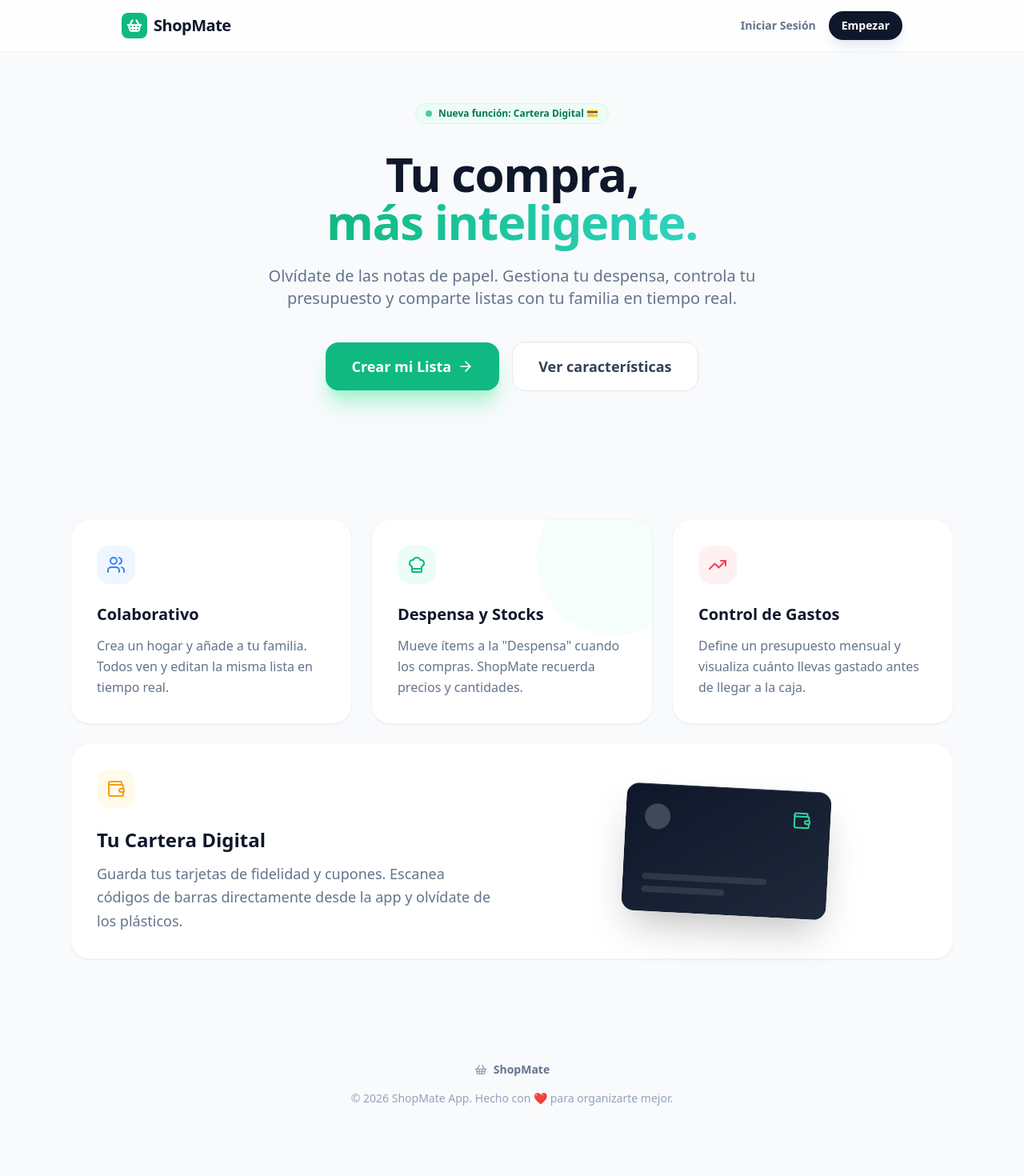
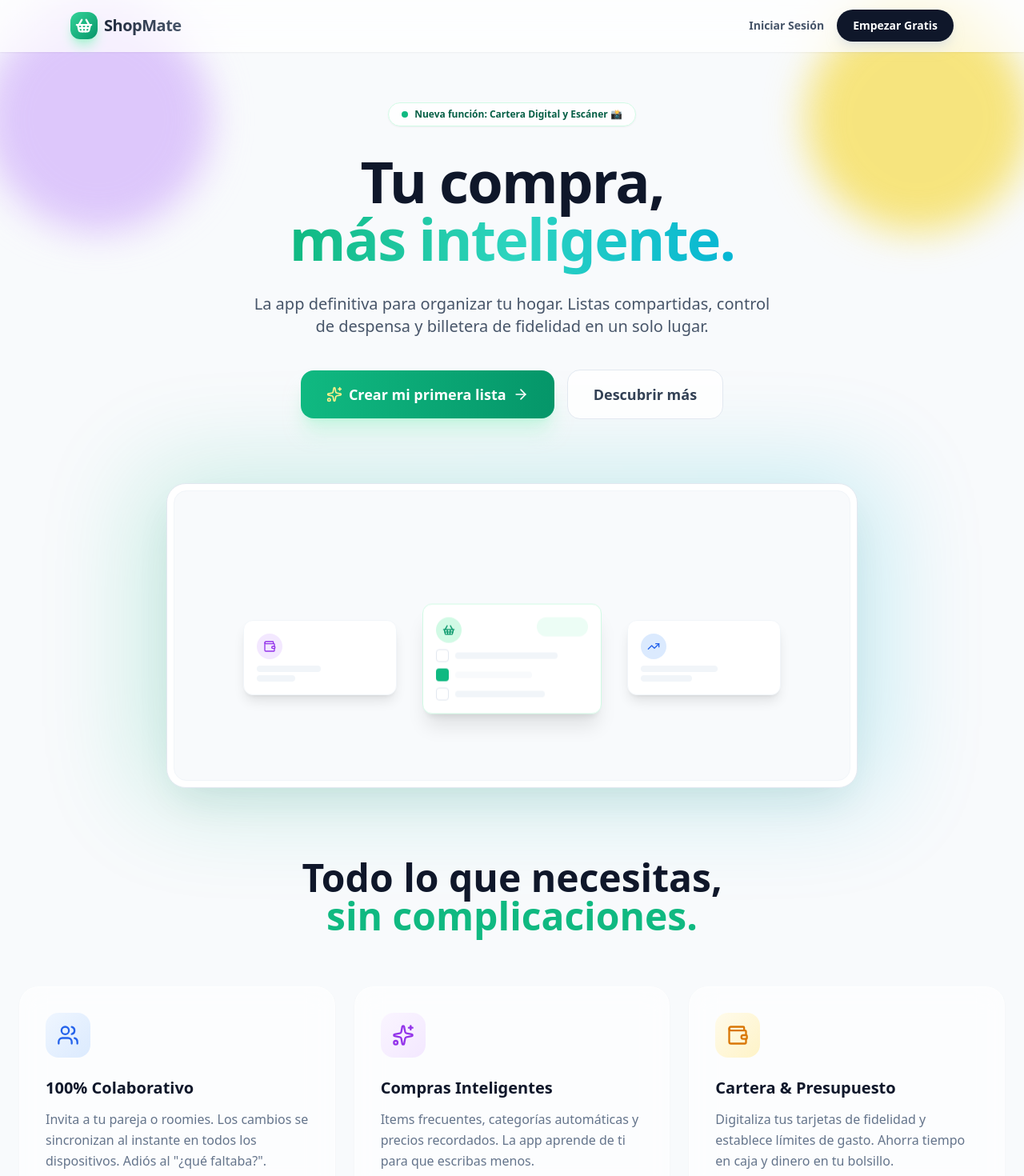
Before and after one commit to koaz-12/shop-mate, a Next.js app in the folder web/: page / in a window 1280 px wide. Shown: the top 1470 px of the page at 80% size. Before the commit the page ends 1431 px from the top, so only its background shows below. Built offline with nearby package versions, Linux system fonts and the light colour scheme; no server answers.

Commit message:
Feat: Premium Landing Page redesign with animations and glassmorphism

```diff
--- a/web/src/app/globals.css
+++ b/web/src/app/globals.css
@@ -90,4 +90,34 @@
     scrollbar-width: none;
     /* Firefox */
   }
+
+  .animation-delay-2000 {
+    animation-delay: 2s;
+  }
+
+  .animation-delay-4000 {
+    animation-delay: 4s;
+  }
 }
+
+@keyframes blob {
+  0% {
+    transform: translate(0px, 0px) scale(1);
+  }
+
+  33% {
+    transform: translate(30px, -50px) scale(1.1);
+  }
+
+  66% {
+    transform: translate(-20px, 20px) scale(0.9);
+  }
+
+  100% {
+    transform: translate(0px, 0px) scale(1);
+  }
+}
+
+.animate-blob {
+  animation: blob 7s infinite;
+}
--- a/web/src/app/page.tsx
+++ b/web/src/app/page.tsx
@@ -1,7 +1,7 @@
 'use client';
 
 import { useRouter } from 'next/navigation';
-import { ShoppingBasket, ChefHat, Wallet, TrendingUp, Users, ArrowRight } from 'lucide-react';
+import { ShoppingBasket, ChefHat, Wallet, TrendingUp, Users, ArrowRight, Sparkles, ScanBarcode, Zap } from 'lucide-react';
 import Link from 'next/link';
 import { cn } from '@/lib/utils';
 
@@ -9,133 +9,194 @@ export default function Home() {
   const router = useRouter();
 
   return (
-    <div className="min-h-screen bg-slate-50 text-slate-900 font-sans selection:bg-emerald-100 selection:text-emerald-900">
+    <div className="min-h-screen bg-slate-50 text-slate-900 font-sans selection:bg-emerald-100 selection:text-emerald-900 overflow-hidden relative">
+
+      {/* Background Blobs */}
+      <div className="absolute top-0 -left-4 w-72 h-72 bg-purple-300 rounded-full mix-blend-multiply filter blur-xl opacity-70 animate-blob"></div>
+      <div className="absolute top-0 -right-4 w-72 h-72 bg-yellow-300 rounded-full mix-blend-multiply filter blur-xl opacity-70 animate-blob animation-delay-2000"></div>
+      <div className="absolute -bottom-8 left-20 w-72 h-72 bg-emerald-300 rounded-full mix-blend-multiply filter blur-xl opacity-70 animate-blob animation-delay-4000"></div>
+
       {/* Navigation */}
-      <nav className="fixed w-full z-50 bg-white/80 backdrop-blur-md border-b border-slate-100">
-        <div className="max-w-5xl mx-auto px-6 h-16 flex items-center justify-between">
+      <nav className="fixed w-full z-50 bg-white/70 backdrop-blur-xl border-b border-white/20 shadow-sm transition-all duration-300">
+        <div className="max-w-6xl mx-auto px-6 h-16 flex items-center justify-between">
           <div className="flex items-center gap-2">
-            <div className="bg-emerald-500 rounded-lg p-1.5 text-white">
-              <ShoppingBasket size={20} strokeWidth={2.5} />
+            <div className="bg-gradient-to-br from-emerald-400 to-emerald-600 rounded-xl p-1.5 text-white shadow-lg shadow-emerald-200">
+              <ShoppingBasket size={22} strokeWidth={2.5} />
             </div>
-            <span className="text-xl font-bold tracking-tight">ShopMate</span>
+            <span className="text-xl font-bold tracking-tight bg-clip-text text-transparent bg-gradient-to-r from-slate-800 to-slate-600">
+              ShopMate
+            </span>
           </div>
           <div className="flex items-center gap-4">
-            <Link href="/login" className="text-sm font-semibold text-slate-500 hover:text-emerald-600 transition-colors">
+            <Link href="/login" className="hidden sm:block text-sm font-semibold text-slate-600 hover:text-emerald-600 transition-colors">
               Iniciar Sesión
             </Link>
             <Link
               href="/login?mode=signup"
-              className="bg-slate-900 text-white px-4 py-2 rounded-full text-sm font-bold hover:bg-slate-800 transition-all shadow-lg shadow-slate-200"
+              className="bg-slate-900 text-white px-5 py-2.5 rounded-full text-sm font-bold hover:bg-slate-800 hover:scale-105 active:scale-95 transition-all shadow-lg shadow-slate-300/50"
             >
-              Empezar
+              Empezar Gratis
             </Link>
           </div>
         </div>
       </nav>
 
       {/* Hero Section */}
-      <header className="pt-32 pb-20 px-6 text-center max-w-4xl mx-auto">
-        <div className="inline-flex items-center gap-2 px-3 py-1 rounded-full bg-emerald-50 text-emerald-700 text-xs font-bold mb-8 border border-emerald-100 animate-in fade-in slide-in-from-bottom-4 duration-700">
-          <span className="w-2 h-2 rounded-full bg-emerald-500 animate-pulse"></span>
-          Nueva función: Cartera Digital 💳
+      <header className="relative pt-32 pb-20 px-6 text-center max-w-5xl mx-auto z-10">
+
+        {/* Badge */}
+        <div className="inline-flex items-center gap-2 px-4 py-1.5 rounded-full bg-white/80 backdrop-blur-md border border-emerald-100 text-emerald-800 text-xs font-bold mb-8 shadow-sm animate-in fade-in slide-in-from-bottom-4 duration-700 hover:scale-105 transition-transform cursor-default">
+          <span className="relative flex h-2 w-2">
+            <span className="animate-ping absolute inline-flex h-full w-full rounded-full bg-emerald-400 opacity-75"></span>
+            <span className="relative inline-flex rounded-full h-2 w-2 bg-emerald-500"></span>
+          </span>
+          Nueva función: Cartera Digital y Escáner 📸
         </div>
 
-        <h1 className="text-4xl sm:text-6xl font-extrabold tracking-tight text-slate-900 mb-6 animate-in fade-in slide-in-from-bottom-6 duration-700 delay-100">
-          Tu compra,<br className="hidden sm:block" />
-          <span className="text-transparent bg-clip-text bg-gradient-to-r from-emerald-500 to-teal-400"> más inteligente.</span>
+        <h1 className="text-5xl sm:text-7xl font-extrabold tracking-tight text-slate-900 mb-8 animate-in fade-in slide-in-from-bottom-6 duration-700 delay-100 leading-tight">
+          Tu compra, <br className="hidden sm:block" />
+          <span className="text-transparent bg-clip-text bg-gradient-to-r from-emerald-500 via-teal-400 to-cyan-500 animate-gradient-x">
+            más inteligente.
+          </span>
         </h1>
 
-        <p className="text-lg sm:text-xl text-slate-500 mb-10 max-w-2xl mx-auto leading-relaxed animate-in fade-in slide-in-from-bottom-8 duration-700 delay-200">
-          Olvídate de las notas de papel. Gestiona tu despensa, controla tu presupuesto y comparte listas con tu familia en tiempo real.
+        <p className="text-lg sm:text-xl text-slate-600 mb-10 max-w-2xl mx-auto leading-relaxed animate-in fade-in slide-in-from-bottom-8 duration-700 delay-200 font-medium">
+          La app definitiva para organizar tu hogar. Listas compartidas, control de despensa y billetera de fidelidad en un solo lugar.
         </p>
 
         <div className="flex flex-col sm:flex-row items-center justify-center gap-4 animate-in fade-in slide-in-from-bottom-10 duration-700 delay-300">
           <Link
             href="/login"
-            className="w-full sm:w-auto px-8 py-4 bg-emerald-500 text-white rounded-2xl font-bold text-lg shadow-xl shadow-emerald-200 hover:shadow-2xl hover:bg-emerald-600 transition-all flex items-center justify-center gap-2 group"
+            className="w-full sm:w-auto px-8 py-4 bg-gradient-to-r from-emerald-500 to-emerald-600 text-white rounded-2xl font-bold text-lg shadow-xl shadow-emerald-200/50 hover:shadow-2xl hover:bg-emerald-600 hover:-translate-y-1 transition-all flex items-center justify-center gap-2 group"
           >
-            Crear mi Lista
+            <Sparkles size={20} className="text-yellow-200" />
+            Crear mi primera lista
             <ArrowRight size={20} className="group-hover:translate-x-1 transition-transform" />
           </Link>
           <a
             href="#features"
-            className="w-full sm:w-auto px-8 py-4 bg-white text-slate-700 border border-slate-200 rounded-2xl font-bold text-lg hover:bg-slate-50 transition-all"
+            className="w-full sm:w-auto px-8 py-4 bg-white/80 backdrop-blur-sm text-slate-700 border border-slate-200 rounded-2xl font-bold text-lg hover:bg-white hover:shadow-lg transition-all"
           >
-            Ver características
+            Descubrir más
           </a>
         </div>
       </header>
 
-      {/* Features Graphics */}
-      <div id="features" className="max-w-6xl mx-auto px-6 py-20">
+      {/* Hero Visual Mockup */}
+      <div className="relative max-w-4xl mx-auto mt-0 -mb-20 px-4 z-0 perspective-1000 animate-in fade-in zoom-in-95 duration-1000 delay-500">
+        <div className="relative bg-white rounded-3xl p-2 shadow-2xl shadow-emerald-900/10 border border-slate-200 transform md:rotate-x-12 md:hover:rotate-x-0 transition-transform duration-700 ease-out">
+          <div className="bg-slate-50 rounded-2xl overflow-hidden border border-slate-100 aspect-[16/9] md:aspect-[21/9] flex items-center justify-center relative">
+            <div className="absolute inset-0 bg-grid-slate-100 [mask-image:linear-gradient(0deg,white,rgba(255,255,255,0.6))]"></div>
+
+            {/* Simulated UI Cards */}
+            <div className="flex gap-4 md:gap-8 items-end transform translate-y-10">
+              <div className="w-48 bg-white p-4 rounded-xl shadow-lg border border-slate-100 animate-bounce delay-100">
+                <div className="w-8 h-8 bg-purple-100 rounded-full flex items-center justify-center text-purple-600 mb-2"><Wallet size={16} /></div>
+                <div className="h-2 w-20 bg-slate-100 rounded mb-1"></div>
+                <div className="h-2 w-12 bg-slate-100 rounded"></div>
+              </div>
+              <div className="w-56 bg-white p-4 rounded-xl shadow-xl border border-emerald-100 -mb-8 z-10 animate-bounce">
+                <div className="flex justify-between mb-2">
+                  <div className="w-8 h-8 bg-emerald-100 rounded-full flex items-center justify-center text-emerald-600"><ShoppingBasket size={16} /></div>
+                  <div className="w-16 h-6 bg-emerald-50 rounded-full" />
+                </div>
+                <div className="space-y-2">
+                  <div className="flex items-center gap-2"><div className="w-4 h-4 rounded border border-slate-200" /><div className="h-2 w-32 bg-slate-100 rounded" /></div>
+                  <div className="flex items-center gap-2"><div className="w-4 h-4 rounded border border-slate-200 bg-emerald-500 border-none" /><div className="h-2 w-24 bg-slate-100 rounded opacity-50 line-through" /></div>
+                  <div className="flex items-center gap-2"><div className="w-4 h-4 rounded border border-slate-200" /><div className="h-2 w-28 bg-slate-100 rounded" /></div>
+                </div>
+              </div>
+              <div className="w-48 bg-white p-4 rounded-xl shadow-lg border border-slate-100 animate-bounce delay-200">
+                <div className="w-8 h-8 bg-blue-100 rounded-full flex items-center justify-center text-blue-600 mb-2"><TrendingUp size={16} /></div>
+                <div className="h-2 w-24 bg-slate-100 rounded mb-1"></div>
+                <div className="h-2 w-16 bg-slate-100 rounded"></div>
+              </div>
+            </div>
+          </div>
+        </div>
+        <div className="absolute -inset-4 bg-gradient-to-r from-emerald-500 to-cyan-500 rounded-[2.5rem] blur-3xl opacity-20 -z-10"></div>
+      </div>
+
+
+      {/* Features Grid */}
+      <div id="features" className="relative z-10 max-w-7xl mx-auto px-6 py-32 mt-10">
+        <h2 className="text-3xl md:text-5xl font-bold text-center mb-16 text-slate-900">
+          Todo lo que necesitas, <br />
+          <span className="text-emerald-500">sin complicaciones.</span>
+        </h2>
+
         <div className="grid grid-cols-1 md:grid-cols-3 gap-6">
           {/* Feature 1 */}
-          <div className="bg-white rounded-3xl p-8 border border-slate-100 shadow-sm hover:shadow-md transition-shadow">
-            <div className="w-12 h-12 bg-blue-50 rounded-2xl flex items-center justify-center text-blue-500 mb-6">
-              <Users size={24} />
+          <div className="group bg-white/60 backdrop-blur-lg rounded-3xl p-8 border border-white/50 shadow-sm hover:shadow-xl hover:-translate-y-1 transition-all duration-300">
+            <div className="w-14 h-14 bg-gradient-to-br from-blue-50 to-blue-100 rounded-2xl flex items-center justify-center text-blue-600 mb-6 group-hover:scale-110 transition-transform">
+              <Users size={28} />
             </div>
-            <h3 className="text-xl font-bold mb-3">Colaborativo</h3>
-            <p className="text-slate-500 leading-relaxed">
-              Crea un hogar y añade a tu familia. Todos ven y editan la misma lista en tiempo real.
+            <h3 className="text-xl font-bold mb-3 text-slate-900">100% Colaborativo</h3>
+            <p className="text-slate-500 leading-relaxed font-medium">
+              Invita a tu pareja o roomies. Los cambios se sincronizan al instante en todos los dispositivos. Adiós al "¿qué faltaba?".
             </p>
           </div>
 
           {/* Feature 2 */}
-          <div className="bg-white rounded-3xl p-8 border border-slate-100 shadow-sm hover:shadow-md transition-shadow relative overflow-hidden group">
-            <div className="absolute top-0 right-0 p-24 bg-emerald-50/50 rounded-full -mr-12 -mt-12 transition-transform group-hover:scale-110" />
-            <div className="relative z-10">
-              <div className="w-12 h-12 bg-emerald-50 rounded-2xl flex items-center justify-center text-emerald-500 mb-6">
-                <ChefHat size={24} />
+          <div className="group bg-white/60 backdrop-blur-lg rounded-3xl p-8 border border-white/50 shadow-sm hover:shadow-xl hover:-translate-y-1 transition-all duration-300">
+            <div className="w-14 h-14 bg-gradient-to-br from-purple-50 to-purple-100 rounded-2xl flex items-center justify-center text-purple-600 mb-6 group-hover:scale-110 transition-transform">
+              <Sparkles size={28} />
             </div>
-              <h3 className="text-xl font-bold mb-3">Despensa y Stocks</h3>
-              <p className="text-slate-500 leading-relaxed">
-                Mueve ítems a la "Despensa" cuando los compras. ShopMate recuerda precios y cantidades.
+            <h3 className="text-xl font-bold mb-3 text-slate-900">Compras Inteligentes</h3>
+            <p className="text-slate-500 leading-relaxed font-medium">
+              Items frecuentes, categorías automáticas y precios recordados. La app aprende de ti para que escribas menos.
             </p>
-            </div>
           </div>
 
           {/* Feature 3 */}
-          <div className="bg-white rounded-3xl p-8 border border-slate-100 shadow-sm hover:shadow-md transition-shadow">
-            <div className="w-12 h-12 bg-rose-50 rounded-2xl flex items-center justify-center text-rose-500 mb-6">
-              <TrendingUp size={24} />
+          <div className="group bg-white/60 backdrop-blur-lg rounded-3xl p-8 border border-white/50 shadow-sm hover:shadow-xl hover:-translate-y-1 transition-all duration-300">
+            <div className="w-14 h-14 bg-gradient-to-br from-amber-50 to-amber-100 rounded-2xl flex items-center justify-center text-amber-600 mb-6 group-hover:scale-110 transition-transform">
+              <Wallet size={28} />
             </div>
-            <h3 className="text-xl font-bold mb-3">Control de Gastos</h3>
-            <p className="text-slate-500 leading-relaxed">
-              Define un presupuesto mensual y visualiza cuánto llevas gastado antes de llegar a la caja.
+            <h3 className="text-xl font-bold mb-3 text-slate-900">Cartera & Presupuesto</h3>
+            <p className="text-slate-500 leading-relaxed font-medium">
+              Digitaliza tus tarjetas de fidelidad y establece límites de gasto. Ahorra tiempo en caja y dinero en tu bolsillo.
             </p>
           </div>
-          {/* Feature 4 */}
-          <div className="bg-white rounded-3xl p-8 border border-slate-100 shadow-sm hover:shadow-md transition-shadow md:col-span-3 flex flex-col md:flex-row gap-8 items-center">
-            <div className="flex-1">
-              <div className="w-12 h-12 bg-amber-50 rounded-2xl flex items-center justify-center text-amber-500 mb-6">
-                <Wallet size={24} />
+
+          {/* Big Feature: Scanner */}
+          <div className="md:col-span-3 group bg-gradient-to-br from-slate-900 to-slate-800 rounded-3xl p-8 md:p-12 text-white shadow-2xl relative overflow-hidden flex flex-col md:flex-row items-center gap-10">
+            <div className="absolute top-0 right-0 p-32 bg-emerald-500/20 rounded-full blur-3xl -mr-16 -mt-16 group-hover:bg-emerald-500/30 transition-colors"></div>
+
+            <div className="flex-1 relative z-10 text-center md:text-left">
+              <div className="inline-flex items-center gap-2 px-3 py-1 rounded-full bg-slate-700/50 border border-slate-600 text-emerald-400 text-xs font-bold mb-6">
+                <Zap size={12} className="fill-current" />
+                Ultra Rápido
               </div>
-              <h3 className="text-2xl font-bold mb-3">Tu Cartera Digital</h3>
-              <p className="text-slate-500 leading-relaxed text-lg">
-                Guarda tus tarjetas de fidelidad y cupones. Escanea códigos de barras directamente desde la app y olvídate de los plásticos.
+              <h3 className="text-3xl md:text-4xl font-bold mb-4">Escanea y Agrega</h3>
+              <p className="text-slate-300 text-lg mb-8 max-w-lg">
+                ¿Se acabó la leche? Escanea el código de barras y agrégalo a la lista en segundos. O usa el dictado por voz si tienes las manos ocupadas.
               </p>
+              <Link href="/login" className="inline-flex items-center gap-2 bg-white text-slate-900 px-6 py-3 rounded-xl font-bold hover:bg-emerald-50 transition-colors">
+                <ScanBarcode size={20} />
+                Probar Escáner
+              </Link>
             </div>
-            <div className="flex-1 flex justify-center">
-              <div className="relative w-64 h-40 bg-gradient-to-br from-slate-900 to-slate-800 rounded-2xl shadow-2xl rotate-3 border-t border-white/20 p-6 flex flex-col justify-between group hover:rotate-0 transition-transform duration-500">
-                <div className="flex justify-between items-start">
-                  <div className="w-8 h-8 rounded-full bg-white/20" />
-                  <Wallet className="text-emerald-400" />
-                </div>
-                <div className="space-y-2">
-                  <div className="h-2 w-3/4 bg-white/10 rounded-full" />
-                  <div className="h-2 w-1/2 bg-white/10 rounded-full" />
-                </div>
-              </div>
-            </div>
+
+            <div className="flex-1 flex justify-center relative">
+              <div className="relative w-64 h-48 bg-white rounded-xl shadow-lg transform rotate-3 hover:rotate-0 transition-transform duration-500 flex items-center justify-center overflow-hidden">
+                <div className="absolute inset-0 bg-emerald-500/10 animate-pulse"></div>
+                <ScanBarcode className="text-slate-900 w-24 h-24 opacity-80" />
+                <div className="absolute bottom-0 left-0 right-0 h-1 bg-emerald-500 animate-[pulse_2s_infinite]"></div>
               </div>
             </div>
           </div>
 
+        </div>
+      </div>
+
       {/* Footer */}
-      <footer className="py-12 text-center text-slate-400 text-sm">
+      <footer className="py-12 text-center text-slate-400 text-sm relative z-10 bg-white/50 backdrop-blur-sm border-t border-slate-100">
         <div className="flex items-center justify-center gap-2 mb-4">
-          <ShoppingBasket size={16} />
-          <span className="font-bold text-slate-500">ShopMate</span>
+          <div className="w-8 h-8 bg-emerald-100 rounded-lg flex items-center justify-center text-emerald-600">
+            <ShoppingBasket size={18} />
+          </div>
+          <span className="font-bold text-slate-600 text-lg">ShopMate</span>
         </div>
         <p>© 2026 ShopMate App. Hecho con ❤️ para organizarte mejor.</p>
       </footer>
```
Lines whose indentation alone changed are shown as unchanged.
